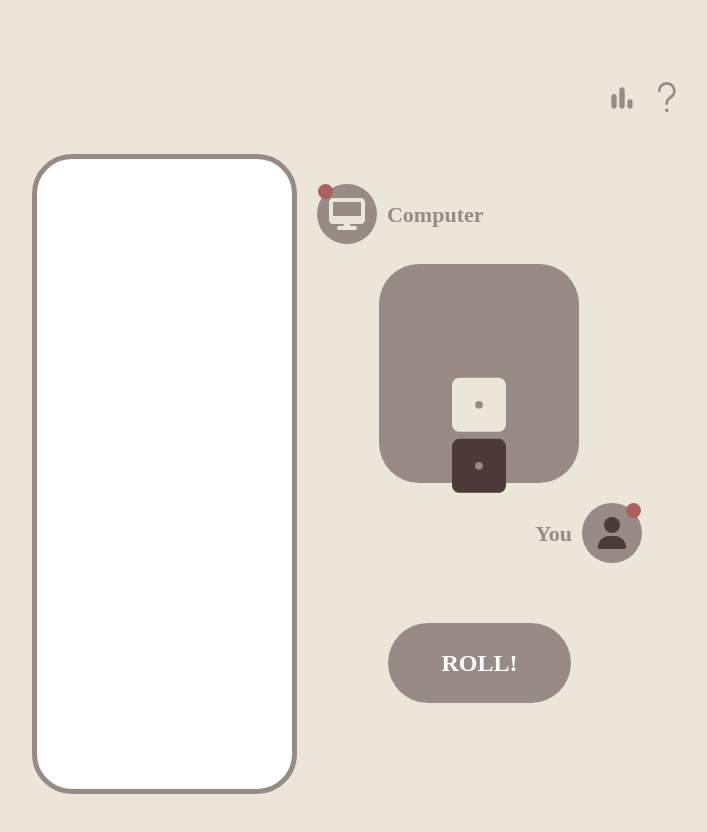
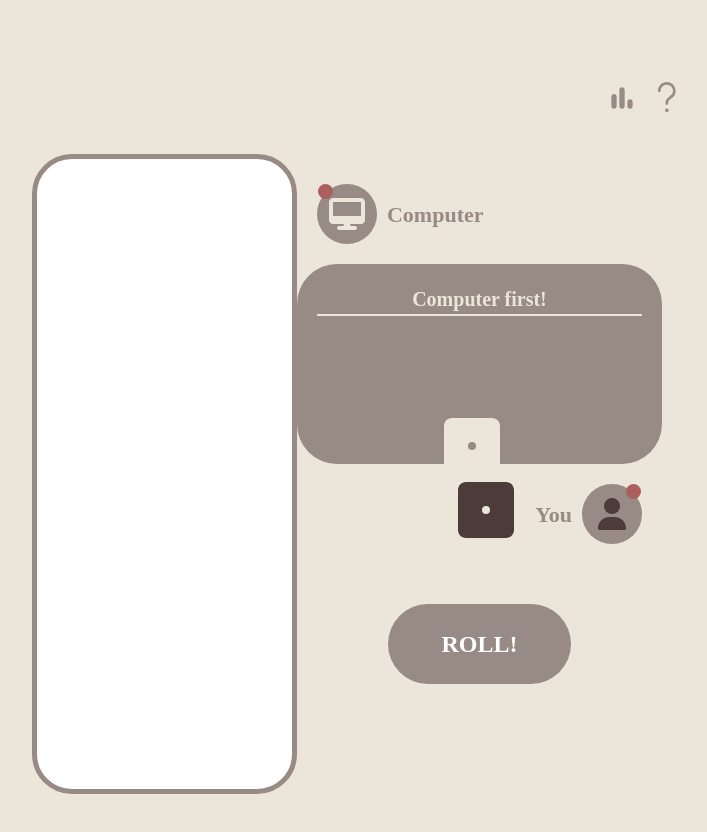
Before and after one commit to eujin-shin/Backgammon-JS, a Next.js app: page / in a window 1280 px wide. Shown: the top 832 px of the page, without its empty margins (293-1000 px from the left). Built offline with nearby package versions, Linux system fonts and the light colour scheme.

Commit message:
feat: add phase state

```diff
--- a/src/app/layout.tsx
+++ b/src/app/layout.tsx
@@ -30,7 +30,7 @@ export default function RootLayout({
     <StyledComponentsRegistry>
       <RecoilRoot>
         <html lang="en">
-          <body>
+          <body suppressHydrationWarning={true}>
             <Header />
             {children}
           </body>
--- a/src/components/Board.tsx
+++ b/src/components/Board.tsx
@@ -1,3 +1,5 @@
+import { phaseState } from "@/store/atoms";
+import { useRecoilState } from "recoil";
 import { styled } from "styled-components";
 
 const Container = styled.div`
@@ -16,5 +18,12 @@ const Container = styled.div`
 `;
 
 export default function Board() {
-  return <Container></Container>;
+  const [phase, setPhase] = useRecoilState(phaseState);
+
+  const handlePlay = () => {
+    if (phase === "user") setPhase("com");
+    else if (phase === "com") setPhase("user");
+  };
+
+  return <Container onClick={handlePlay}></Container>;
 }
--- a/src/components/Dice.tsx
+++ b/src/components/Dice.tsx
@@ -9,6 +9,7 @@ import {
   faDiceSix,
 } from "@fortawesome/free-solid-svg-icons";
 import { useState } from "react";
+import { B_LIGHT } from "@/styles/GlobalColor";
 
 type diceObj = {
   value: number;
@@ -22,16 +23,25 @@ interface DiceProps {
 
 const Container = styled.div`
   display: flex;
+  flex-direction: column;
+  align-items: center;
+  justify-content: space-between;
   background-color: var(--color-normal);
   border-radius: 40px;
+  margin-top: 20px;
+  margin-bottom: 20px;
+  padding: 20px;
 
   width: 100%;
-  height: 150px;
+  height: 200px;
+`;
+
+const RollDiv = styled.div`
+  display: flex;
   flex-direction: row;
   justify-content: space-around;
-  padding: 20px;
-  margin-top: 20px;
-  margin-bottom: 20px;
+  width: 100%;
+  height: 65%;
 
   @media screen and (min-width: 900px) {
     flex-direction: column;
@@ -58,6 +68,18 @@ export default function Dice({ diceA, diceB, onClick }: DiceProps) {
 
   return (
     <Container onClick={onClick}>
+      <span
+        style={{
+          fontFamily: "comfortaa",
+          color: B_LIGHT,
+          fontWeight: 600,
+          fontSize: 20,
+        }}
+      >
+        Computer first!
+      </span>
+      <hr style={{ borderWidth: 1, borderColor: B_LIGHT, width: "100%" }} />
+      <RollDiv>
         <FontAwesomeIcon
           icon={diceArr[diceA.value]}
           size="4x"
@@ -82,6 +104,7 @@ export default function Dice({ diceA, diceB, onClick }: DiceProps) {
             style={{ alignSelf: "flex-end", color: diceB.color }}
           />
         )}
+      </RollDiv>
     </Container>
   );
 }
--- /dev/null
+++ b/src/components/InfoModal.tsx
@@ -0,0 +1,48 @@
+import { B_LIGHT } from "@/styles/GlobalColor";
+import styled from "styled-components";
+
+interface ModalProps {
+  value: string;
+  handleClose: () => void;
+}
+
+const Container = styled.div`
+  display: flex;
+  background-color: var(--color-normal);
+  border-radius: 40px;
+
+  width: 100%;
+  height: 150px;
+  flex-direction: row;
+  justify-content: space-around;
+  padding: 20px;
+  margin-top: 20px;
+  margin-bottom: 20px;
+
+  @media screen and (min-width: 900px) {
+    flex-direction: column;
+    justify-content: space-around;
+    width: 200px;
+    height: 200px;
+    padding-top: 30%;
+    padding-bottom: 30%;
+    padding-inline: 20%;
+  }
+`;
+
+export default function InfoModal({ value, handleClose }: ModalProps) {
+  return (
+    <Container>
+      <span
+        style={{
+          fontFamily: "comfortaa",
+          color: B_LIGHT,
+          fontWeight: 600,
+          fontSize: 20,
+        }}
+      >
+        {value}
+      </span>
+    </Container>
+  );
+}
--- a/src/components/Profile.tsx
+++ b/src/components/Profile.tsx
@@ -2,6 +2,8 @@ import { styled } from "styled-components";
 import { FontAwesomeIcon } from "@fortawesome/react-fontawesome";
 import { B_BEIGE, B_BROWN, B_DARK, B_LIGHT } from "@/styles/GlobalColor";
 import { faDesktop, faUser } from "@fortawesome/free-solid-svg-icons";
+import { useRecoilState } from "recoil";
+import { phaseState } from "@/store/atoms";
 
 const Wrapper = styled.div`
   display: flex;
@@ -39,10 +41,13 @@ const Current = styled.div`
 `;
 
 export function CompProfile() {
+  const [phase] = useRecoilState(phaseState);
   return (
     <Wrapper style={{ alignSelf: "flex-start" }}>
       <IconDiv>
-        <Current style={{ top: "0px", left: "1px" }} />
+        {(phase === "com" || phase === "init") && (
+          <Current style={{ top: "0px", left: "1px" }} />
+        )}
         <FontAwesomeIcon
           icon={faDesktop}
           style={{ color: B_LIGHT }}
@@ -55,11 +60,14 @@ export function CompProfile() {
 }
 
 export function UserProfile() {
+  const [phase] = useRecoilState(phaseState);
   return (
     <Wrapper style={{ alignSelf: "flex-end" }}>
       <Name>You</Name>
       <IconDiv>
-        <Current style={{ top: "0px", right: "1px" }} />
+        {(phase === "user" || phase === "init") && (
+          <Current style={{ top: "0px", right: "1px" }} />
+        )}
         <FontAwesomeIcon icon={faUser} style={{ color: B_DARK }} size="2x" />
       </IconDiv>
     </Wrapper>
--- a/src/components/Turn.tsx
+++ b/src/components/Turn.tsx
@@ -5,6 +5,7 @@ import { B_BEIGE, B_BROWN, B_DARK, B_LIGHT } from "@/styles/GlobalColor";
 import { CompProfile, UserProfile } from "./Profile";
 import { useRecoilState } from "recoil";
 import { phaseState } from "@/store/atoms";
+import InfoModal from "./InfoModal";
 
 const PlayWrapper = styled.div`
   display: flex;
@@ -36,6 +37,7 @@ const RollButton = styled.div`
 
 export default function Turn() {
   const [phase, setPhase] = useRecoilState(phaseState);
+  const [modal, setModal] = useState("");
   const [diceA, setDiceA] = useState({ color: B_LIGHT, value: 0 });
   const [diceB, setDiceB] = useState({ color: B_DARK, value: 0 });
 
@@ -48,6 +50,19 @@ export default function Turn() {
     setDiceB((prev) => {
       return { ...prev, value: b };
     });
+    if (phase === "init") {
+      if (a === b) {
+        setModal("Roll again!");
+        setDiceA({ color: B_LIGHT, value: 0 });
+        setDiceB({ color: B_DARK, value: 0 });
+      } else if (a > b) {
+        setModal("Computer first!");
+        setPhase("com");
+      } else if (b > a) {
+        setModal("You first!");
+        setPhase("user");
+      }
+    }
   };
 
   useEffect(() => {
--- a/src/store/atoms.ts
+++ b/src/store/atoms.ts
@@ -1,6 +1,8 @@
 import { atom } from "recoil";
 
-export const phaseState = atom({
+type phaseType = "init" | "user" | "com";
+
+export const phaseState = atom<phaseType>({
   key: "phase",
   default: "init",
 });
```
Lines whose indentation alone changed are shown as unchanged.
